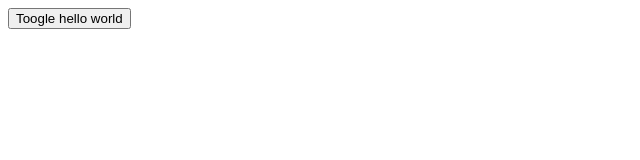
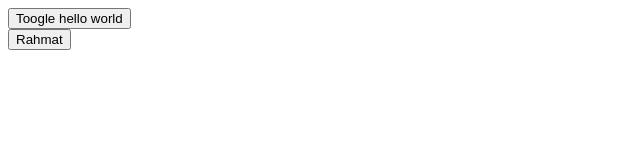
Before and after one commit to tigerscave/react-counter, a Next.js app: page / in a window 1280 px wide. Shown: the top 160 px of the page, without its empty margins (0-640 px from the left). Built offline with nearby package versions, Linux system fonts and the light colour scheme.

Commit message:
toggle rahmat

```diff
--- a/pages/index.js
+++ b/pages/index.js
@@ -7,24 +7,42 @@ export class Index extends React.Component {
     super(props);
     this.state = {
       isHelloWorldShown: false,
+      isRahmatShow: false,
     };
+
+
     this.toggleHelloWorld = () => {
       const { isHelloWorldShown } = this.state;
+      console.log(typeof(this.state.isRahmatShow));
       this.setState({
         isHelloWorldShown: !isHelloWorldShown
+      })
+    }
+    this.toggleRahmat = () => {
+      const { isRahmatShow } = this.state;
+      this.setState({
+        isRahmatShow: !isRahmatShow,
       })
     }
   }
 
   render(){
-    const { isHelloWorldShown } = this.state;
+    const { isHelloWorldShown, isRahmatShow } = this.state;
+    console.log("____type of fucntion_____")
+    console.log(typeof(this.toggleHelloWorld));
     return (
       <div>
-        <button
-          onClick={this.toggleHelloWorld}
-        >Toogle hello world</button>
-        {isHelloWorldShown ?
-          <h1>Hello World!</h1> : null}
+        <div>
+          <button
+            onClick={this.toggleHelloWorld}
+          >Toogle hello world</button>
+          {isHelloWorldShown ?
+            <h1>Hello World!</h1> : null}
+        </div>
+        <div>
+          <button onClick={this.toggleRahmat}>Rahmat</button>
+          {isRahmatShow ? <h1>Hello Rahmat</h1> : null}
+        </div>
       </div>
     );
   }
```
Also changed, not shown: 1 other file (tests, documents, lock files or other folders).
